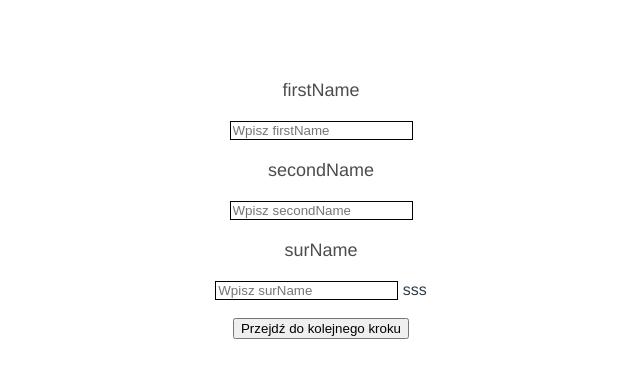
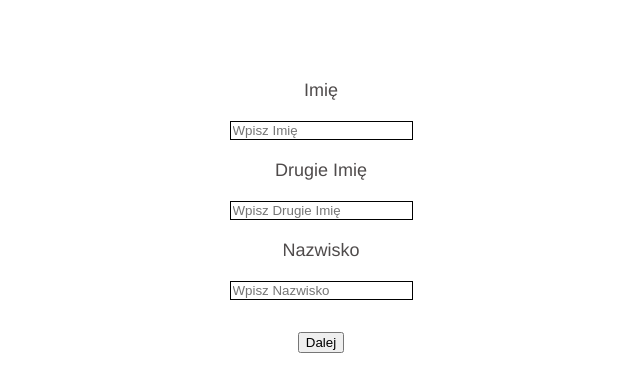
Before and after one commit to Wektors/email-form, a Vue app: page / in a window 1280 px wide. Shown: the top 392 px of the page, without its empty margins (319-959 px from the left). Built offline with nearby package versions, Linux system fonts and the light colour scheme.

Commit message:
remake by pduda

```diff
--- a/src/components/FormEntry.vue
+++ b/src/components/FormEntry.vue
@@ -1,37 +1,42 @@
 <template>
 	<div class="label">
-		{{ label }}
+		{{ formField.label }}
 	</div>
 	<input
-		name="label"
-		:class="checkValidity"
+		:class="validityClass"
 		type="text"
-		:placeholder="`Wpisz ${label}`"
-		:value="modelValue"
-		@input="$emit('update:modelValue', $event.target.value)"
+		:placeholder="`Wpisz ${formField.label}`"
+		v-model="currentValue"
+        @input="handleInput"
 	/>
 </template>
 <script>
+import { FormField } from '@/js/FormField';
+
 export default {
 	name: "FormEntry",
 	props: {
-		value: String,
-		label: String,
+		formField: FormField,
 	},
-
+    methods: {
+        handleInput: function(){
+            this.formField.setValue(this.currentValue);
+        },
+    },
 	computed: {
-		checkValidity: function () {
-			if (this.validated) {
-				return "validated";
-			} else {
-				return "unvalidated";
-			}
-		},
-	},
+        validityClass: function (){
+            if (this.formField.showNotValidError()){
+                return 'validated';
+            }
+            return 'unvalidated';
+        },
+    },
 	data() {
 		return {
-			validated: true,
-		};
+            touched: false,
+            currentValue: this.formField.value,
+            validated: true,
+        };
 	},
 };
 </script>
--- a/src/components/FormLayout.vue
+++ b/src/components/FormLayout.vue
@@ -6,226 +6,84 @@
             v-show="currentStep === Steps.ClientData"
             v-model="userData.client_data"
         />
-
         <FormStep
             v-show="currentStep === Steps.AddressData"
-			v-model = "userData.address_data"
+            v-model="userData.address_data"
         />
-
-        <div
+        <FormSummary
             v-show="currentStep === Steps.Summary"
-        >
-Podsumowanie
-        </div>
+            :userData="userData"
+        />
         <div class="footer">
-				<br />
-			<button @click="currentStep--" v-show="currentStep !== Steps.ClientData"> wstecz</button>
-			<button @click="currentStep++">{{ nextStepButton }}</button>
+            <button @click="handleBack" v-show="currentStep !== Steps.ClientData"> Wstecz</button>
+            <button @click="handleNext">{{ nextStepButton }}</button>
         </div>
     </div>
-
-
-	<!-- <div class="summary" v-show="summaryShow">
-		<h2>Podsumowanie:</h2>
-		<br />
-		<h3>Dane klienta:</h3>
-		<br />
-		imie: {{ userData.firstName }}
-		<br />
-		drugie imie: {{ addHyphen(userData.secondName) }}
-		<br />
-		nazwisko: {{ userData.surName }}
-		<br />
-		<h3> Dane kontaktowe oraz adresowe:</h3>
-		<br />
-		e-mail: {{ userData.email }}
-		<br />
-		telefon: {{ userData.phone }}
-		<br />
-		ulica: {{ userData.street }}
-		<br />
-		numer domu: {{ userData.houseNumber }}
-		<br />
-		numer mieszkania: {{ addHyphen(userData.apartmentNumber) }}
-		<br />
-		kod pocztowy: {{ userData.postalCode }}
-		<br />
-		miasto: {{ userData.city }}
-		<br />
-		<br />
-		<button>
-			<a
-				v-bind:href="
-					'mailto:' + 'email do wysyłki' + '?body=' + dataToSend(userData)
-				"
-			>
-				Wyślij na maila
-			</a>
-		</button>
-	</div> -->
 </template>
 
 <script>
 
-import UserData from "@/js/UserData.js";
-import FormStep from "./FormStep.vue";
-import Steps from "@/js/Steps.js";
+import UserData from '@/js/UserData.js';
+import FormStep from './FormStep.vue';
+import Steps from '@/js/Steps.js';
+import FormSummary from '@/components/FormSummary';
+
 export default {
-	name: "FormLayout",
+    name: 'FormLayout',
     components: {
+        FormSummary,
         FormStep,
     },
-	props: {
-	},
-	data() {
+    data(){
         return {
-			checkValidity: false, // determines whether errors are shown or not
-			valType: {
-				// validation type
-				nonEmptyString: /[a-z]+/i,
-				phoneNumber: /\d{9}/i,
-				email: /^\w+@{1}\w+\.+\w+/i,
-				number: /[1-9]+\d*/i,
-				postalCode: /\d{2}-{1}\d{3}/i,
-			},
             Steps: Steps,
             currentStep: Steps.ClientData,
-			userData: new UserData()
+            userData: new UserData(),
         };
 
     },
     computed: {
-		nextStepButton: function () {
-			if (this.currentStep === Steps.AddressData) {
-				return "Przejdź do podsumowania"
-			} else {
-				return "Przejdź do kolejnego kroku"
+        nextStepButton: function (){
+            if (this.currentStep === Steps.AddressData){
+                return 'Przejdź do podsumowania';
+            } else if (this.currentStep === Steps.Summary){
+                return 'Wyślij';
             }
+            return 'Dalej';
+
+        },
+    },
+    methods: {
+        handleBack: function (){
+            if (this.currentStep !== Steps.ClientData){
+                this.currentStep--;
             }
         },
-	methods: {
-		triggerNextStep() {
-			this.firstStepShow = !this.firstStepShow;
-			this.secondStepShow = !this.secondStepShow;
-			this.checkValidity = false;
-		},
-
-		validation(data, criteria) {
-			if (!criteria.test(data) && this.checkValidity) {
-				return false;
-			} else {
-				return true;
+        handleNext: function (){
+            if (this.currentStep === Steps.Summary){
+                this.sendMail();
+            } else if (this.isValidStep()){
+                this.currentStep++;
             }
         },
-		validationOptional(data, criteria) {
-			if (!criteria.test(data) && this.checkValidity && data !== "") {
-				return false;
-			} else {
+        isValidStep: function (){
+            if (this.currentStep === Steps.ClientData){
+                return this.userData.hasValidClientData();
+            } else if (this.currentStep === Steps.AddressData){
+                return this.userData.hasValidAddressData();
+            }
             return true;
-			}
         },
-		triggerFirstStepValidation() {
-			this.checkValidity = true;
-			let firstNameValid = this.validation(
-				this.userData.firstName,
-				this.valType.nonEmptyString
-			);
-
-			let secondNameValid = this.validationOptional(
-				this.userData.secondName,
-				this.valType.nonEmptyString
-			);
-
-			let surNameValid = this.validation(
-				this.userData.surName,
-				this.valType.nonEmptyString
-			);
-			if (firstNameValid && secondNameValid && surNameValid) {
-				this.triggerNextStep();
-			}
-		},
-
-		triggerSecondStepValidation() {
-			this.checkValidity = true;
-
-			let emailValid = this.validation(this.userData.email, this.valType.email);
-
-			let phoneValid = this.validationOptional(
-				this.userData.phone,
-				this.valType.phoneNumber
-			);
-			let streetValid = this.validation(
-				this.userData.streetAddress,
-				this.valType.nonEmptyString
-			);
-
-			let houseNumberValid = this.validation(
-				this.userData.houseNumber,
-				this.valType.number
-			);
-
-			let apartmentNumberValid = this.validationOptional(
-				this.userData.apartmentNumber,
-				this.valType.number
-			);
-
-			let postalCodeValid = this.validation(
-				this.userData.postalCode,
-				this.valType.postalCode
-			);
-
-			let cityValid = this.validation(
-				this.userData.city,
-				this.valType.nonEmptyString
-			);
-
-			if (
-				emailValid &&
-				phoneValid &&
-				streetValid &&
-				houseNumberValid &&
-				apartmentNumberValid &&
-				postalCodeValid &&
-				cityValid
-			) {
-				this.triggerSummary();
-			}
-		},
-
-		triggerSummary() {
-			this.firstStepShow = false;
-			this.secondStepShow = false;
-			this.summaryShow = !this.summaryShow;
-			this.checkValidity = false;
-		},
-
-		addHyphen(data) {
-			if (data == "") {
-				return "-";
-			} else {
-				return data;
-			}
-		},
-		dataToSend(data) {
-			let readyData = `Dane klienta%3A%0D%0A
-				%0D%0A
-				imie%3A%20${data.firstName}%0D%0A
-				drugie%20imie%3A%20${this.addHyphen(data.secondName)}%0D%0A
-				nazwisko%3A%20${data.surName}%0D%0A
-				%0D%0A
-				Dane%20kontaktowe%20oraz%20adresowe%3A%0D%0A
-				e-mail%3A%20${data.email}%0D%0A
-				telefon%3A%20${data.phone}%0D%0A
-				ulica%3A%20${data.street}%0D%0A
-				numer%20domu%3A%20${data.houseNumber}%0D%0A
-				numer%20mieszkania%3A%20${this.addHyphen(data.apartmentNumber)}%0D%0A
-				kod%20pocztowy%3A%20${data.postalCode}%0D%0A
-				miasto%3A%20${data.city}%0D%0A
-			`;
-			return readyData;
+        sendMail: function (){
+            window.location = this.userData.getMailtoData();
         },
     },
 };
 </script>
 
-<style></style>
+<style scoped>
+.footer {
+    margin-top: 2rem;
+}
+
+</style>
--- a/src/components/FormStep.vue
+++ b/src/components/FormStep.vue
@@ -1,37 +1,28 @@
 <template>
     <div class="first-step">
 
-		<!-- eslint-disable -->
+        <div
+            v-for="(field, id) in modelValue.getFields()"
+            :key="id"
+        >
             <FormEntry
-			v-for="(field, id) in modelValue.getFields()"
-			:label="field"
-			:key="id"
-
-
-			v-model="modelValue[field]"
+                :form-field="modelValue[field]"
             />
-
-		{{ modelValue.firstName }}
+        </div>
     </div>
 </template>
-	<!-- v-model="modelValue.firstName" -->
 
-<script >
-	/* eslint-disable */
+<script>
+import FormEntry from './FormEntry.vue';
 
-import FormEntry from "./FormEntry.vue";
 export default {
-	name: "FormStep",
+    name: 'FormStep',
     props: {
         modelValue: Object,
     },
     components: {
         FormEntry,
     },
-	data() {
-		return {};
-	},
-	methods: {},
 };
 </script>
 
--- /dev/null
+++ b/src/components/FormSummary.vue
@@ -0,0 +1,34 @@
+<template>
+    <div>
+        <div v-html="userData.printSummary()"></div>
+    </div>
+</template>
+<script>
+
+import UserData from '@/js/UserData';
+
+export default {
+    name: 'FormSummary',
+    props: {
+        userData: UserData,
+    },
+};
+</script>
+
+<style scoped>
+.label {
+    font-size: 18px;
+    color: rgb(79, 75, 75);
+    padding: 20px;
+}
+
+.validated {
+    color: black;
+    border: 1px solid black;
+}
+
+.unvalidated {
+    color: red;
+    border: 1px solid red;
+}
+</style>
--- a/src/js/AddressData.js
+++ b/src/js/AddressData.js
@@ -1,3 +1,6 @@
+import { FormField } from '@/js/FormField';
+import Validators from '@/js/Validators';
+
 export default class AddressData {
     /**
      *
@@ -10,16 +13,59 @@ export default class AddressData {
      * @param {string|undefined}options.postalCode,
      * @param {string|undefined}options.city,
      */
-	constructor(options) {
-		this.email = options.email;
-		this.phone = options.phone;
-		this.street = options.street;
-		this.houseNumber = options.houseNumber;
-		this.apartmentNumber = options.apartmentNumber;
-		this.postalCode = options.postalCode;
-		this.city = options.city;
+    constructor(options){
+        this.email = new FormField('Email', Validators.EMAIL, options.email);
+        this.phone = new FormField('Numer telefonu', Validators.PHONE_NUMBER, options.phone);
+        this.street = new FormField('Ulica', Validators.NOT_EMPTY_STRING, options.street);
+        this.houseNumber = new FormField('Numer domu', Validators.NUMBER_REQUIRED, options.houseNumber);
+        this.apartmentNumber = new FormField('Numer mieszkania', Validators.NUMBER_NOT_REQUIRED, options.apartmentNumber);
+        this.postalCode = new FormField('Kod pocztowy', Validators.POSTAL_CODE, options.postalCode);
+        this.city = new FormField('Miasto', Validators.NOT_EMPTY_STRING, options.city);
     }
-	getFields() {
+
+    /**
+     *
+     * @returns {string[]}
+     */
+    getFields(){
         return Object.keys(this);
     }
+
+    /**
+     *
+     * @returns {boolean}
+     */
+    isValid(){
+        let valid = true;
+        this.getFields().forEach((field) => {
+            if (this[field].isValid() === false){
+                valid = false;
             }
+        })
+        return valid;
+    }
+
+    /**
+     *
+     * @returns {string}
+     */
+    printSummary(){
+        let summary = `<h3> Dane kontaktowe oraz adresowe:</h3><br/>`;
+        this.getFields().forEach((field) => {
+            summary += `${this[field].printForSummary()}<br/>`;
+        });
+        return summary;
+    }
+
+    /**
+     *
+     * @returns {string}
+     */
+    printForMail(){
+        let summary = `Dane kontaktowe oraz adresowe:\n\n`;
+        this.getFields().forEach((field) => {
+            summary += `${this[field].printForSummary()}\n`;
+        });
+        return summary;
+    }
+}
--- a/src/js/ClientData.js
+++ b/src/js/ClientData.js
@@ -1,3 +1,6 @@
+import { FormField } from '@/js/FormField';
+import Validators from '@/js/Validators';
+
 export default class ClientData {
 
     /**
@@ -8,15 +11,53 @@ export default class ClientData {
      * @param {string|undefined}options.surName,
      */
     constructor(options){
-        this.firstName = "sss";
-        this.secondName = options.secondName;
-        this.surName = options.surName;
+        this.firstName = new FormField('Imię', Validators.NOT_EMPTY_STRING, options.firstName);
+        this.secondName = new FormField('Drugie Imię', Validators.NOT_EMPTY_STRING_NOT_REQUIRED, options.secondName);
+        this.surName = new FormField('Nazwisko', Validators.NOT_EMPTY_STRING, options.surName);
     }
 
+    /**
+     *
+     * @returns {string[]}
+     */
     getFields(){
         return Object.keys(this);
     }
-    setField(field, id) {
-        this[id] = field;
+
+    /**
+     *
+     * @returns {boolean}
+     */
+    isValid(){
+        let valid = true;
+        this.getFields().forEach((field) => {
+            if (this[field].isValid() === false){
+                valid = false;
+            }
+        })
+        return valid;    }
+
+    /**
+     *
+     * @returns {string}
+     */
+    printSummary(){
+        let summary = `<h3>Dane klienta:</h3><br/>`;
+        this.getFields().forEach((field) => {
+            summary += `${this[field].printForSummary()}<br/>`;
+        });
+        return summary;
+    }
+
+    /**
+     *
+     * @returns {string}
+     */
+    printForMail(){
+        let summary = `Dane klienta:\n\n`;
+        this.getFields().forEach((field) => {
+            summary += `${this[field].printForSummary()}\n`;
+        });
+        return summary;
     }
 }
--- /dev/null
+++ b/src/js/FormField.js
@@ -0,0 +1,60 @@
+export class FormField {
+    /**
+     *
+     * @param {string}label
+     * @param {Validator}validator
+     * @param {string|undefined}value
+     */
+    constructor(label, validator, value = ''){
+        this.label = label;
+        this.value = value;
+        this.validator = validator;
+        this._touched = false;
+    }
+
+    /**
+     *
+     * @param {string}value
+     */
+    setValue(value){
+        this.value = value;
+        this._touched = true;
+    }
+
+    /**
+     *
+     * @returns {boolean}
+     */
+    showNotValidError(){
+        return this._touched === false || this.validator.isValid(this.value);
+    }
+
+    /**
+     *
+     * @returns {boolean}
+     */
+    isValid(){
+        this._touched = true;
+        return this.validator.isValid(this.value);
+    }
+
+    /**
+     *
+     * @returns {string}
+     */
+    printForSummary(){
+        return this.label + ': ' + this.printValue();
+
+    }
+
+    /**
+     *
+     * @returns {string}
+     */
+    printValue(){
+        if (this.value.length === 0){
+            return '-';
+        }
+        return this.value;
+    }
+}
--- /dev/null
+++ b/src/js/Validator.js
@@ -0,0 +1,25 @@
+export default class Validator {
+    /**
+     *
+     * @param {ValidatorRegex}regex
+     * @param {boolean}required
+     */
+    constructor(regex, required){
+        this._regex = regex;
+        this._required = required;
+    }
+
+    /**
+     *
+     * @param {string}value
+     * @returns {boolean}
+     */
+    isValid(value){
+        if (this._required === false){
+            if (value.length === 0){
+                return true;
+            }
+        }
+        return this._regex.test(value);
+    }
+}
```
Also changed, not shown: src/js/UserData.js (+54 -0 lines), src/js/ValidatorRegex.js (added, +7 -0 lines), src/js/Validators.js (+12 -0 lines). Lines whose indentation alone changed are shown as unchanged.
